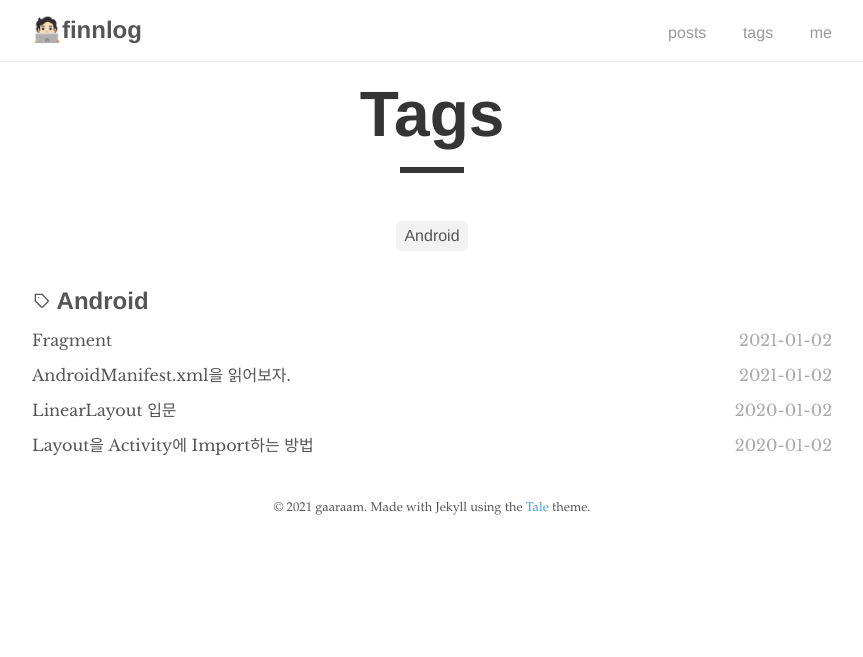
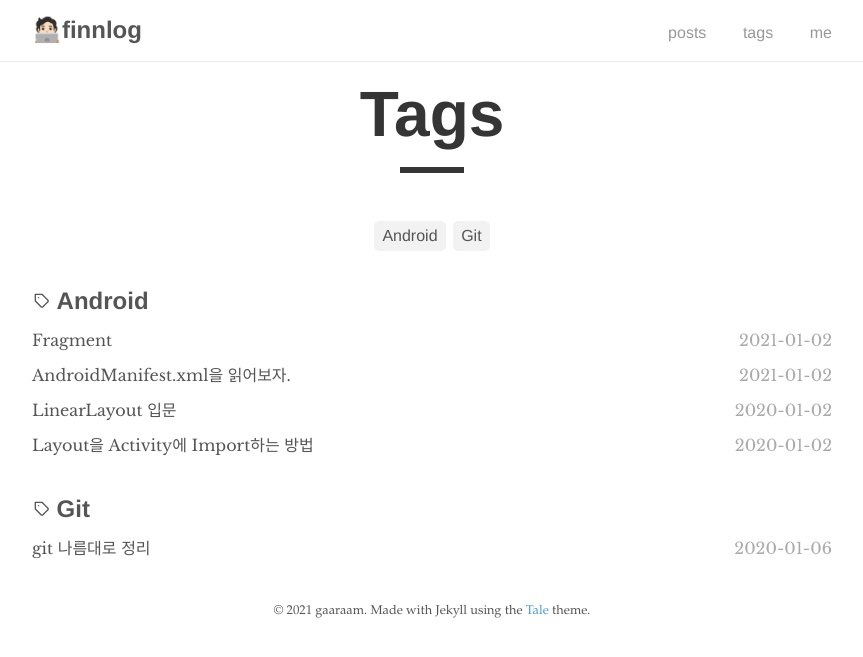
Before and after one commit to Leegaramm/Leegaramm-github.io, a Jekyll site: the page built from _pages/tags.html, in a window 1280 px wide. Shown: the top 657 px of the page, without its empty margins (208-1071 px from the left). Built offline with Jekyll 4.4.1, drawn with Linux system fonts in a browser that asks for light colours.

Commit message:
Update and rename 2020-01-06-git 나름 정리.md to 2020-01-06-mygitnote .md

```diff
--- a/_posts/2020-01-06-git 나름 정리.md
+++ b/_posts/2020-01-06-mygitnote .md
@@ -1,3 +1,10 @@
+---
+layout: post
+title: "git 나름대로 정리"
+author: "gaaraam"
+tags: Git
+---
+
 (더 추가예정)
 
 # git
```
